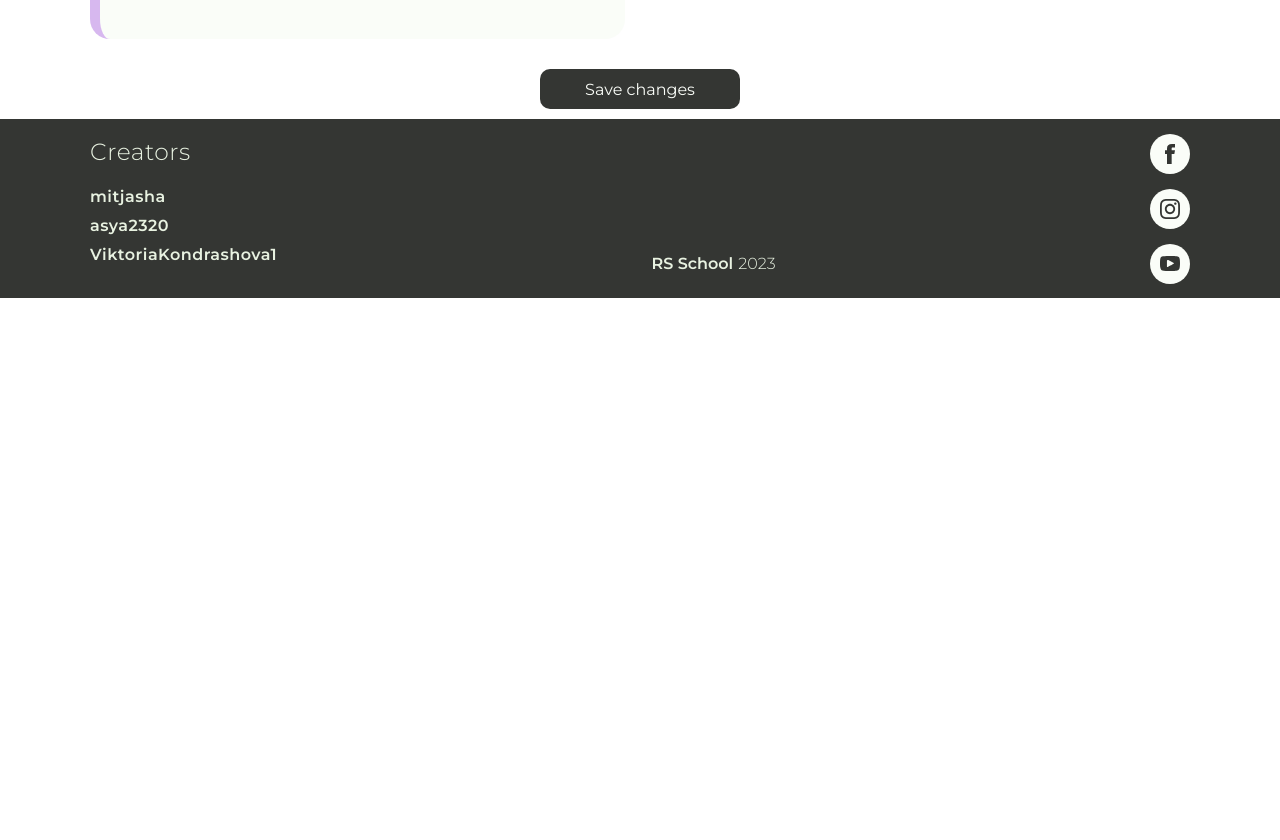
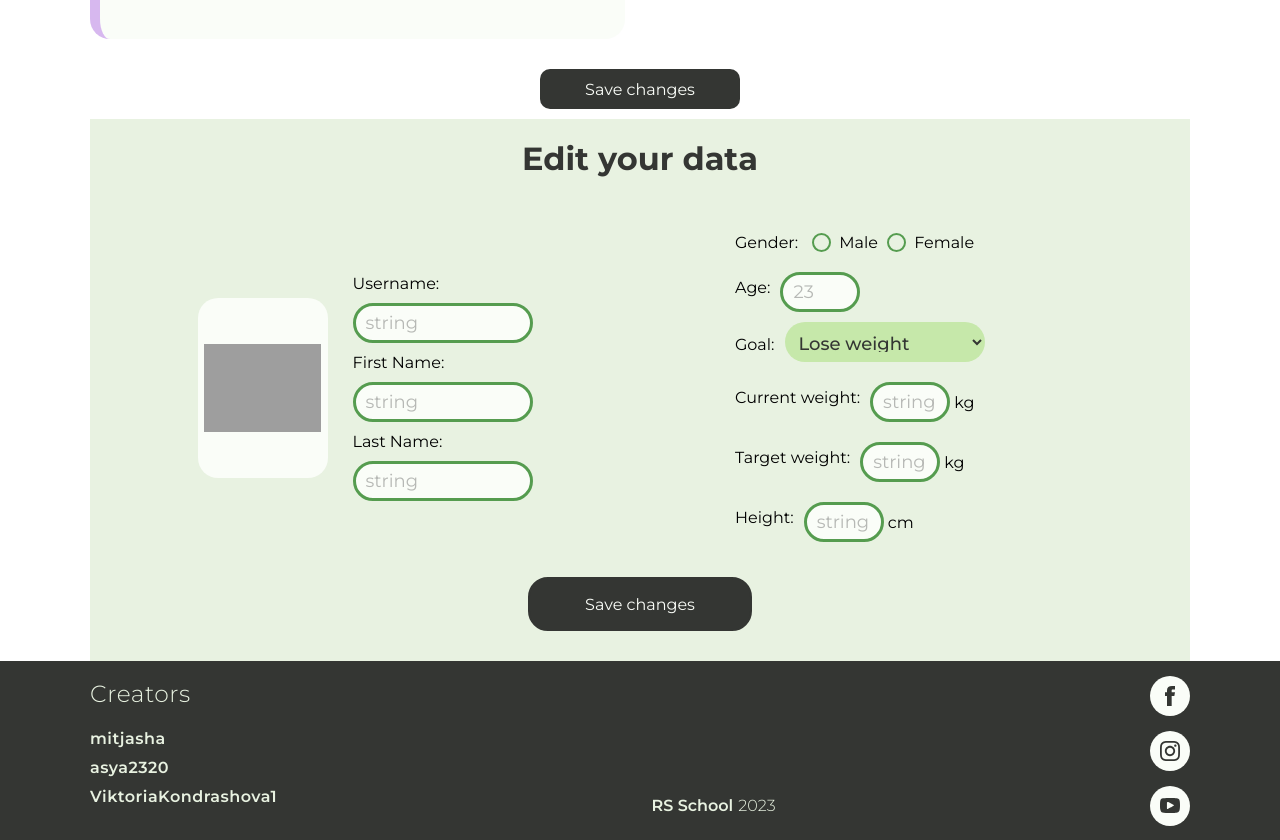
Before and after one commit to mitjasha/avocado, a React (Create React App) app: page /edit-event in a window 1280 px wide. Shown: the part 1090-1930 px from the top of the page. Before the commit the page ends 1388 px from the top, so only its background shows below. Built offline with nearby package versions, Linux system fonts and the light colour scheme; grey boxes are pictures that could not be loaded.

Commit message:
fix: replace inputs with regInput component

```diff
--- a/src/App.tsx
+++ b/src/App.tsx
@@ -22,6 +22,17 @@ import EditProfileDataScreen, {
 import EditEventScreen from "./pages/EditEventsScreen/EditEventScreen";
 
 const App: React.FC = () => {
+  const UserData = {
+    username: "string",
+    firstName: "string",
+    lastName: "string",
+    age: "23",
+    gender: "string",
+    currentWeight: "string",
+    height: "string",
+    goal: "string",
+    targetWeight: "string",
+  };
   return (
     <>
       <Header />
@@ -56,6 +67,7 @@ const App: React.FC = () => {
           />
           <Route path="/edit-event" element={<EditEventScreen />} />
         </Routes>
+        <EditProfileDataScreen data={UserData} />
       </main>
       <Footer />
     </>
--- a/src/components/RegInput/RegInput.tsx
+++ b/src/components/RegInput/RegInput.tsx
@@ -6,6 +6,9 @@ interface RegInputProps {
   placeholder?: string;
   className?: string;
   minLength?: number;
+  maxLength?: number;
+  id?: string;
+  defaultValue?: number;
 }
 
 const RegInput: React.FC<RegInputProps> = ({
@@ -13,6 +16,9 @@ const RegInput: React.FC<RegInputProps> = ({
   placeholder,
   className,
   minLength,
+  maxLength,
+  id,
+  defaultValue,
 }) => {
   const classes = `${"reg-input"} ${className}`;
   return (
@@ -21,6 +27,9 @@ const RegInput: React.FC<RegInputProps> = ({
       className={classes}
       placeholder={placeholder}
       minLength={minLength}
+      maxLength={maxLength}
+      id={id}
+      defaultValue={defaultValue}
       required
     />
   );
--- a/src/pages/EditProfileDataScreen/EditProfileDataScreen.scss
+++ b/src/pages/EditProfileDataScreen/EditProfileDataScreen.scss
@@ -16,6 +16,7 @@
 
   &__h1 {
     margin: 0;
+    margin-bottom: 30px;
     color: $dark-color;
     padding: 20px 0px;
     text-align: center;
@@ -31,9 +32,14 @@
   }
 
   &__icon {
-        height: 130px;
+    height: 180px;
+    background-color: $light-color;
+    padding: 20px;
+    border-radius: 20px;
+    box-sizing: border-box;
     background-repeat: no-repeat;
-        background-size: cover;
+    background-size: 90%;
+    background-position: 50%;
   }
 
   &__info {
@@ -45,35 +51,24 @@
   }
 
   &__input {
-        border: 2px solid #559c4f;
-        border-radius: 10px;
-        -webkit-border-radius: 10px;
-        text-indent: 5%;
-        -moz-border-radius: 10px;
-        -khtml-border-radius: 10px;
-        background: $light-color !important;
-        outline: none;
-        height: 20px;
+    height: 40px;
+    padding: 10px;
+    margin-top: 10px;
+    font-size: 18px;
+
+    &[type="text"] {
       width: 180px;
-        font-weight: 400;
-        font-size: 15px;
-        color: #808080;
+    }
+
+    &[type="number"] {
+      width: 80px;
+    }
   }
 }
 
-.radio__container {
-    width: 100px;
+.item__container {
+  width: fit-content;
   display: flex;
-    flex-direction: row;
-    justify-content: space-between;
-    align-items: center;
-}
-
-.gender__container {
-    width: 360px;
-    display: flex;
-    flex-direction: row;
-    justify-content: flex-start;
   align-items: center;
   gap: 10px;
 }
@@ -83,6 +78,8 @@ label {
 }
 
 .edit-profile__input__radio {
+  cursor: pointer;
+
   &::after {
     width: 15px;
     height: 15px;
@@ -91,7 +88,7 @@ label {
     left: -1px;
     position: relative;
     background-color: $bg-color;
-        content: '';
+    content: "";
     display: inline-block;
     visibility: visible;
     border: 2px solid #559c4f;
@@ -105,47 +102,27 @@ label {
     left: -1px;
     position: relative;
     background-color: $middle-green;
-        content: '';
+    content: "";
     display: inline-block;
     visibility: visible;
     border: 2px solid $middle-green;
   }
-
 }
 
 .select__container {
   background-color: $middle-green;
-    height: 26px;
+  height: 40px;
+  width: 200px;
   margin-left: 10px;
+  padding: 10px;
   cursor: pointer;
-    border-radius: 10px;
-    font-family: 'Montserrat';
+  border-radius: 20px;
+  outline: none;
+  border: none;
+  box-sizing: border-box;
+  font-size: 18px;
+  font-family: "Montserrat";
   color: $dark-color;
-    border: none;
-    position: relative;
-    outline: none;
-}
-
-.age__container {
-    width: 100%;
-    display: flex;
-    justify-content: flex-start;
-    align-items: center;
-}
-
-
-.goal__container {
-    width: 100%;
-    display: flex;
-    justify-content: space-between;
-    align-items: center;
-}
-
-.body__container {
-    width: 210px;
-    display: flex;
-    justify-content: space-between;
-    align-items: center;
 }
 
 .accept__button {
--- a/src/pages/EditProfileDataScreen/EditProfileDataScreen.tsx
+++ b/src/pages/EditProfileDataScreen/EditProfileDataScreen.tsx
@@ -1,4 +1,6 @@
+/* eslint-disable jsx-a11y/label-has-associated-control */
 import React from "react";
+import RegInput from "../../components/RegInput/RegInput";
 import "./EditProfileDataScreen.scss";
 
 interface UserData {
@@ -48,32 +50,29 @@ const EditProfileDataScreen: React.FC<UserProps> = ({ data }) => {
           <div className="edit-profile__info">
             <label htmlFor="username">
               Username:
-              <input
+              <RegInput
+                type="text"
+                placeholder={data.username}
                 className="edit-profile__input"
-                style={{ marginTop: "10px" }}
-                type="text"
                 id="username"
-                placeholder={data.username}
               />
             </label>
             <label htmlFor="firstname">
               First Name:
-              <input
+              <RegInput
+                type="text"
+                placeholder={data.firstName}
                 className="edit-profile__input"
-                style={{ marginTop: "10px" }}
-                type="text"
-                id="firstname"
-                placeholder={data.firstName}
+                id="firstName"
               />
             </label>
             <label htmlFor="lastname">
               Last Name:
-              <input
+              <RegInput
+                type="text"
+                placeholder={data.lastName}
                 className="edit-profile__input"
-                style={{ marginTop: "10px" }}
-                type="text"
-                id="lastname"
-                placeholder={data.lastName}
+                id="lastName"
               />
             </label>
           </div>
@@ -82,12 +81,12 @@ const EditProfileDataScreen: React.FC<UserProps> = ({ data }) => {
           className="edit-profile__info"
           style={{ width: "360px", flexDirection: "row" }}
         >
-          <div className="gender__container">
+          <div className="item__container">
             Gender:
-            <div className="radio__container">
+            <div className="item__container">
               <label
                 htmlFor="gender"
-                className="gender__container"
+                className="item__container"
                 style={{ width: "65px" }}
               >
                 <input
@@ -100,8 +99,8 @@ const EditProfileDataScreen: React.FC<UserProps> = ({ data }) => {
                 Male
               </label>
             </div>
-            <div className="radio__container">
-              <label htmlFor="gender" className="gender__container">
+            <div className="item__container">
+              <label htmlFor="gender" className="item__container">
                 <input
                   className="edit-profile__input__radio"
                   name="gender"
@@ -113,20 +112,18 @@ const EditProfileDataScreen: React.FC<UserProps> = ({ data }) => {
               </label>
             </div>
           </div>
-          <label htmlFor="age" className="age__container">
+          <label htmlFor="age" className="item__container">
             Age:
-            <input
+            <RegInput
+              type="number"
+              placeholder={data.age}
               className="edit-profile__input"
-              style={{ width: "50px", marginLeft: "10px" }}
-              defaultValue={Number(data.age)}
-              type="number"
               id="age"
-              placeholder={data.age}
               maxLength={3}
               minLength={1}
             />
           </label>
-          <div className="goal__container">
+          <div className="item__container">
             <label htmlFor="goal">
               Goal:
               <select className="select__container" id="goal">
@@ -142,46 +139,46 @@ const EditProfileDataScreen: React.FC<UserProps> = ({ data }) => {
               </select>
             </label>
           </div>
-          <label htmlFor="currentWeight" className="body__container">
+          <label htmlFor="currentWeight" className="item__container">
             Current weight:
             <div>
-              <input
+              <RegInput
                 type="number"
-                style={{ width: "50px" }}
+                placeholder={data.currentWeight}
                 className="edit-profile__input"
-                placeholder={data.currentWeight}
-                defaultValue={Number(data.currentWeight)}
                 id="currentWeight"
+                maxLength={3}
+                minLength={2}
               />
-              kg
+              &nbsp;kg
             </div>
           </label>
-          <label htmlFor="targetWeight" className="body__container">
+          <label htmlFor="targetWeight" className="item__container">
             Target weight:
             <div>
-              <input
+              <RegInput
                 type="number"
-                style={{ width: "50px" }}
+                placeholder={data.targetWeight}
                 className="edit-profile__input"
-                placeholder={data.targetWeight}
-                defaultValue={Number(data.targetWeight)}
                 id="targetWeight"
+                maxLength={3}
+                minLength={2}
               />
-              kg
+              &nbsp;kg
             </div>
           </label>
-          <label htmlFor="height" className="body__container">
-            Current height:
+          <label htmlFor="height" className="item__container">
+            Height:
             <div>
-              <input
+              <RegInput
                 type="number"
-                style={{ width: "50px" }}
+                placeholder={data.height}
                 className="edit-profile__input"
-                placeholder={data.height}
-                defaultValue={Number(data.height)}
                 id="height"
+                maxLength={3}
+                minLength={2}
               />
-              cm
+              &nbsp;cm
             </div>
           </label>
         </div>
```
Lines whose indentation alone changed are shown as unchanged.
